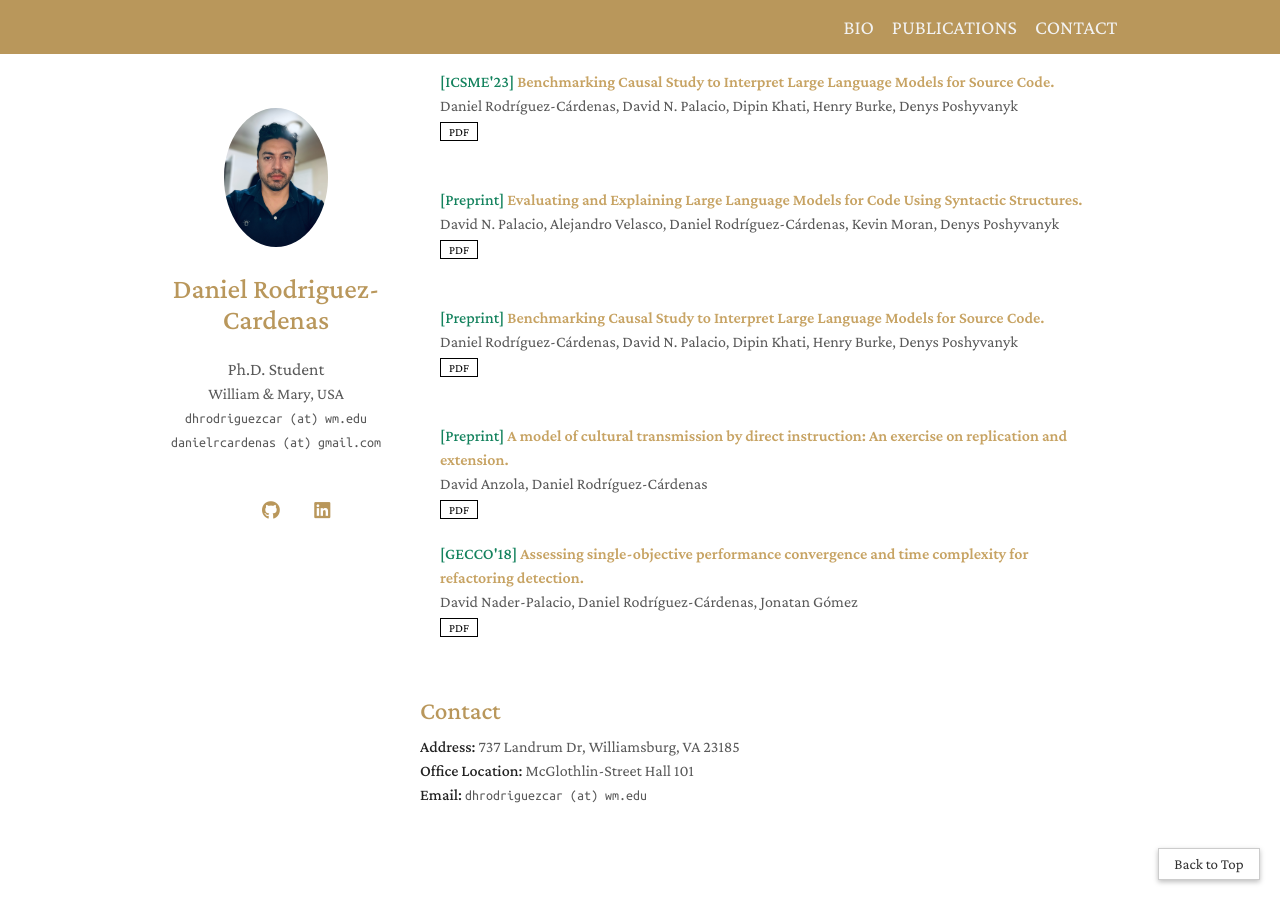
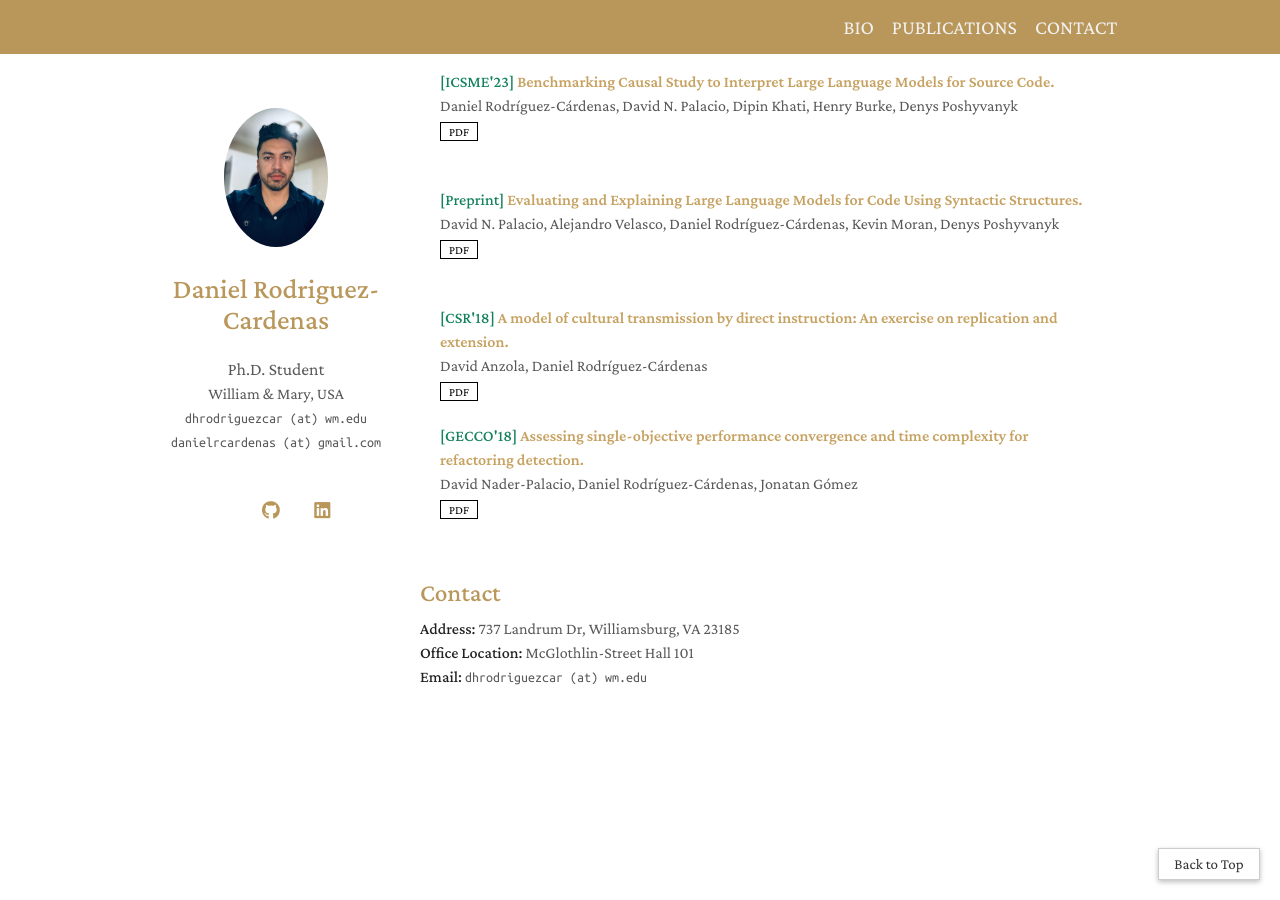
Before and after one commit to danielrcardenas/danielrcardenas.github.io, a Jekyll site: the page built from index.md, in a window 1280 px wide and 900 px high, scrolled down 1430 px. Built offline with Jekyll 4.4.1, drawn with Linux system fonts in a browser that asks for light colours; a style sheet for code colours, icons or effects is not loaded.

Commit message:
updating publications

```diff
--- a/_data/publications.yml
+++ b/_data/publications.yml
@@ -17,7 +17,7 @@
     authors: David N. Palacio, Dipin Khati, Daniel Rodríguez-Cárdenas, Alejandro Velasco,
       Denys Poshyvanyk
     year: 2025
-    journal: CoRR
+    journal: arXiv
     conference_short: Preprint
     pdf: https://doi.org/10.48550/arXiv.2503.16771
   - title: Which Syntactic Capabilities Are Statistically Learned by Masked Language
@@ -38,7 +38,7 @@
     authors: David N. Palacio, Daniel Rodríguez-Cárdenas, Alejandro Velasco, Dipin Khati,
       Kevin Moran, Denys Poshyvanyk
     year: 2024
-    journal: CoRR
+    journal: arXiv
     conference_short: Preprint
     pdf: https://doi.org/10.48550/arXiv.2407.08983
   - title: 'Measuring Emergent Capabilities of LLMs for Software Engineering: How Far
@@ -46,14 +46,14 @@
     authors: Conor O'Brien, Daniel Rodríguez-Cárdenas, Alejandro Velasco, David N. Palacio,
       Denys Poshyvanyk
     year: 2024
-    journal: CoRR
+    journal: arXiv
     conference_short: Preprint
     pdf: https://doi.org/10.48550/arXiv.2411.17927
   - title: On Interpreting the Effectiveness of Unsupervised Software Traceability with
       Information Theory.
     authors: David N. Palacio, Daniel Rodríguez-Cárdenas, Denys Poshyvanyk, Kevin Moran
     year: 2024
-    journal: CoRR
+    journal: arXiv
     conference_short: Preprint
     pdf: https://doi.org/10.48550/arXiv.2412.04704
   - title: How Propense Are Large Language Models at Producing Code Smells? A Benchmarking
@@ -76,22 +76,15 @@
     authors: David N. Palacio, Alejandro Velasco, Daniel Rodríguez-Cárdenas, Kevin Moran,
       Denys Poshyvanyk
     year: 2023
-    journal: CoRR
+    journal: arXiv
     conference_short: Preprint
     pdf: https://doi.org/10.48550/arXiv.2308.03873
-  - title: Benchmarking Causal Study to Interpret Large Language Models for Source Code.
-    authors: Daniel Rodríguez-Cárdenas, David N. Palacio, Dipin Khati, Henry Burke,
-      Denys Poshyvanyk
-    year: 2023
-    journal: CoRR
-    conference_short: Preprint
-    pdf: https://doi.org/10.48550/arXiv.2308.12415
   - title: 'A model of cultural transmission by direct instruction: An exercise on replication
       and extension.'
     authors: David Anzola, Daniel Rodríguez-Cárdenas
     year: 2018
-    journal: Cogn. Syst. Res.
-    conference_short: Preprint
+    journal: Cognitive Systems Research
+    conference_short: CSR'18
     pdf: https://doi.org/10.1016/j.cogsys.2018.07.019
   - title: Assessing single-objective performance convergence and time complexity for
       refactoring detection.
```
